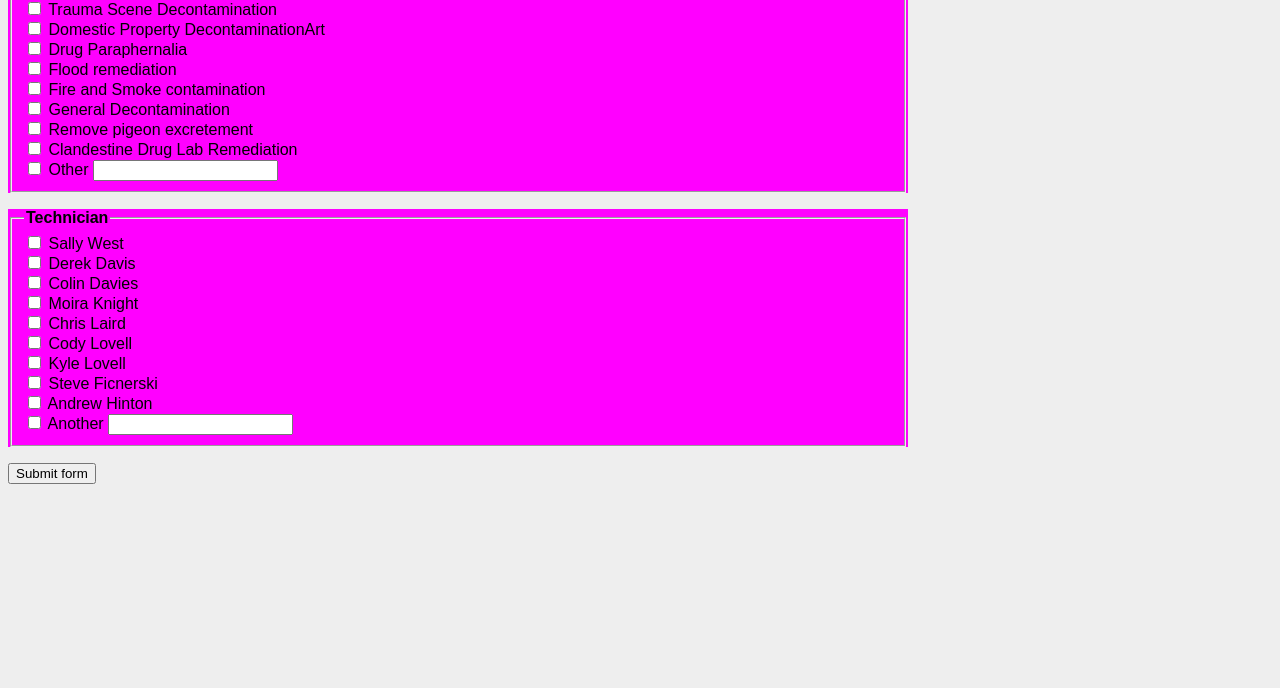
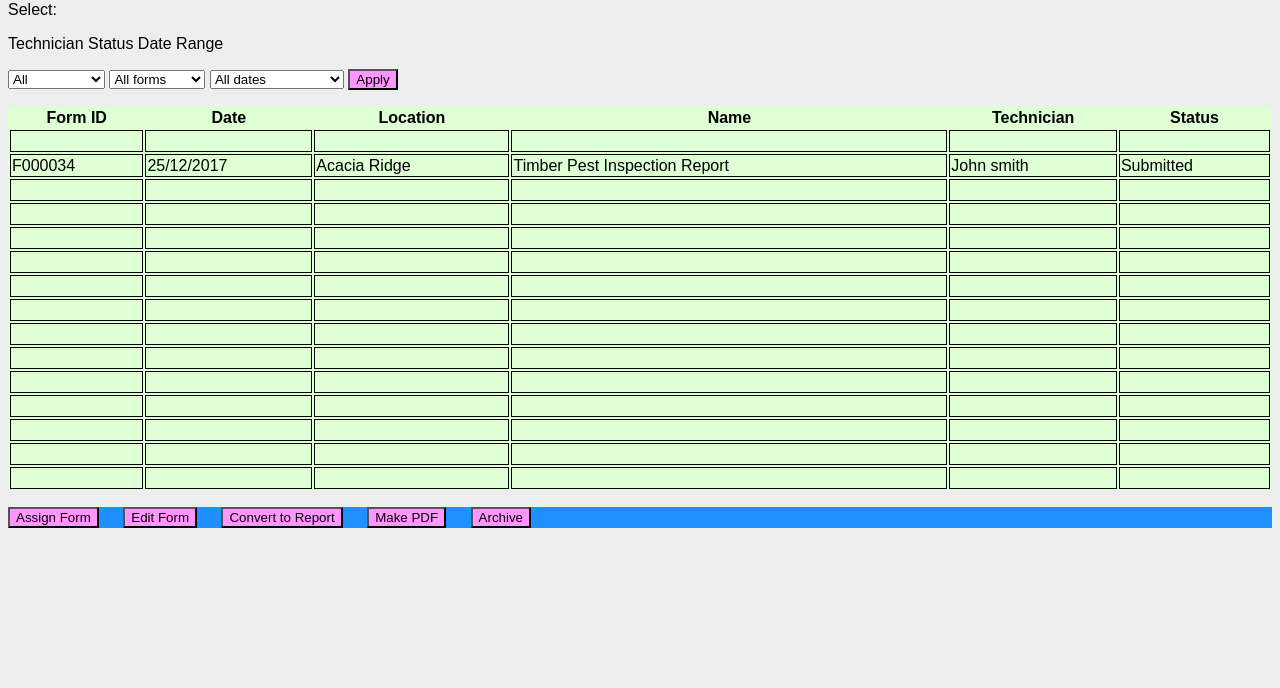
Before and after one commit to trevstrom/trevstrom.github.io, a plain HTML site: page index.html in a window 1280 px wide. Shown: the part 112-800 px from the top of the page. Drawn offline with Linux system fonts and the light colour scheme.

Commit message:
Now office app

```diff
--- a/index.html
+++ b/index.html
@@ -3,122 +3,224 @@
 <html>
 
 <head>
-<title>Treatment Completion Notice</title>
-<link href= style01.css rel="stylesheet" type="text/css" media="screen">
+	<title>Office Application</title>
+	<link href= style01.css rel="stylesheet" type="text/css" media="screen">
 </head>
 
 <body>
 
-<div id="wrapper">
-<h2>Treatment Completion Notice</h2>
-<div id="mainformr">
-<form>
-  <div id="task">
-  <fieldset>
-  <legend>Task Type</legend>
-    <div>
-      <input type="checkbox" id="coding" name="interest" value="coding">
-      <label for="coding">Mould Treatment</label>
-    </div>
-    <div>
-      <input type="checkbox" id="music" name="interest" value="music">
-      <label for="music">Trauma Scene Decontamination</label>
-    </div>
-    <div>
-      <input type="checkbox" id="art" name="interest" value="art">
-      <label for="art">Domestic Property DecontaminationArt</label>
-    </div>
-    <div>
-      <input type="checkbox" id="sports" name="interest" value="sports">
-      <label for="sports">Drug Paraphernalia</label>
-    </div>
-    <div>
-      <input type="checkbox" id="cooking" name="interest" value="cooking">
-      <label for="cooking">Flood remediation</label>
-    </div>
-    <div>
-      <input type="checkbox" id="cooking" name="interest" value="cooking">
-      <label for="cooking">Fire and Smoke contamination</label>
-    </div>
-    <div>
-      <input type="checkbox" id="cooking" name="interest" value="cooking">
-      <label for="cooking">General Decontamination</label>
-    </div>
-    <div>
-      <input type="checkbox" id="cooking" name="interest" value="cooking">
-      <label for="cooking">Remove pigeon excretement</label>
-    </div>
-    <div>
-      <input type="checkbox" id="cooking" name="interest" value="cooking">
-      <label for="cooking">Clandestine Drug Lab Remediation</label>
-    </div>
-    <div>
-    <div>
-      <input type="checkbox" id="other" name="interest" value="other">
-      <label for="other">Other</label>
-      <input type="text" id="otherValue" name="other">
-    </div>
-    </div>
-</fieldset>
-</div>
+	<div id="wrapper">
 
-<p></p>
-  <div id="task">
-  <fieldset>
-  <legend>Technician</legend>
-    <div>
-      <input type="checkbox" id="coding" name="interest" value="coding">
-      <label for="coding">Sally West</label>
-    </div>
-    <div>
-      <input type="checkbox" id="music" name="interest" value="music">
-      <label for="music">Derek Davis</label>
-    </div>
-    <div>
-      <input type="checkbox" id="art" name="interest" value="art">
-      <label for="art">Colin Davies</label>
-    </div>
-    <div>
-      <input type="checkbox" id="sports" name="interest" value="sports">
-      <label for="sports">Moira Knight</label>
-    </div>
-    <div>
-      <input type="checkbox" id="cooking" name="interest" value="cooking">
-      <label for="cooking">Chris Laird</label>
-    </div>
-    <div>
-      <input type="checkbox" id="cooking" name="interest" value="cooking">
-      <label for="cooking">Cody Lovell</label>
-    </div>
-    <div>
-      <input type="checkbox" id="cooking" name="interest" value="cooking">
-      <label for="cooking">Kyle Lovell</label>
-    </div>
-    <div>
-      <input type="checkbox" id="cooking" name="interest" value="cooking">
-      <label for="cooking">Steve Ficnerski</label>
-    </div>
-    <div>
-      <input type="checkbox" id="cooking" name="interest" value="cooking">
-      <label for="cooking">Andrew Hinton</label>
-    </div>
-    <div>
-    <div>
-      <input type="checkbox" id="other" name="interest" value="other">
-      <label for="other">Another</label>
-      <input type="text" id="otherValue" name="other">
-    </div>
-    </div>
-</fieldset>
-</div>
-<div>
-	<p></p>
-	<button type="submit">Submit form</button>
-</div>
+		<header>
+		<img src="Allgon1.JPG">
 
-</form>
-</div>
-</div>
+		<h1 id="OfficeHead"> Office Forms Dashboard</h1>
+
+		</header>
+
+		<div id="mainform">
+
+			<!-- <p><a href="Index.html">HOME PAGE</a></p> -->
+
+			<p></p>
+			<p>Select:</p>
+
+			<p>Technician                   Status             Date Range</p>
+
+			<select name="Technician">
+				<option selected="">All</option>
+				<option>Technician 1</option>
+				<option>Technician 2</option>
+				<option>Etc.....</option>
+			</select>
+
+			<select name="Status">
+				<option selected="">All forms</option>
+				<option>Assigned</option>
+				<option>Accepted</option>
+				<option>Submitted</option>
+				<option>Reported</option>
+				<option>Completed</option>
+				<option>Archived</option>
+				<option>ACTIVE?</option>
+				<option>OVERDUE?</option>
+				<option>Etc...</option>
+			</select>
+
+			<select name="Dates">
+				<option selected="">All dates</option>
+				<option>Select dates range</option>
+			</select>
+
+			<button>
+				Apply
+			</button>
+
+
+			<p></p>
+
+			<table style="width: 100%">
+				<thead>
+				<tr>
+					<th>Form ID</th>
+					<th>Date</th>
+					<th>Location</th>
+					<th>Name</th>
+					<th>Technician</th>
+					<th>Status</th>
+				</tr>
+				</thead>
+				<tbody>
+				<tr>
+					<td>&nbsp;</td>
+					<td>&nbsp;</td>
+					<td>&nbsp;</td>
+					<td>&nbsp;</td>
+					<td>&nbsp;</td>
+					<td>&nbsp;</td>
+				</tr>
+				<tr>
+					<td style="height: 19px">F000034</td>
+					<td style="height: 19px">25/12/2017</td>
+					<td style="height: 19px">Acacia Ridge</td>
+					<td style="height: 19px">Timber Pest Inspection Report</td>
+					<td style="height: 19px">John smith</td>
+					<td style="height: 19px">Submitted</td>
+				</tr>
+				<tr>
+					<td>&nbsp;</td>
+					<td>&nbsp;</td>
+					<td>&nbsp;</td>
+					<td>&nbsp;</td>
+					<td>&nbsp;</td>
+					<td>&nbsp;</td>
+				</tr>
+				<tr>
+					<td>&nbsp;</td>
+					<td class="auto-style1">&nbsp;</td>
+					<td>&nbsp;</td>
+					<td>&nbsp;</td>
+					<td>&nbsp;</td>
+					<td>&nbsp;</td>
+				</tr>
+				<tr>
+					<td>&nbsp;</td>
+					<td>&nbsp;</td>
+					<td>&nbsp;</td>
+					<td>&nbsp;</td>
+					<td>&nbsp;</td>
+					<td>&nbsp;</td>
+				</tr>
+				<tr>
+					<td>&nbsp;</td>
+					<td>&nbsp;</td>
+					<td>&nbsp;</td>
+					<td>&nbsp;</td>
+					<td>&nbsp;</td>
+					<td>&nbsp;</td>
+				</tr>
+				<tr>
+					<td>&nbsp;</td>
+					<td>&nbsp;</td>
+					<td>&nbsp;</td>
+					<td>&nbsp;</td>
+					<td>&nbsp;</td>
+					<td>&nbsp;</td>
+				</tr>
+				<tr>
+					<td>&nbsp;</td>
+					<td>&nbsp;</td>
+					<td>&nbsp;</td>
+					<td>&nbsp;</td>
+					<td>&nbsp;</td>
+					<td>&nbsp;</td>
+				</tr>
+				<tr>
+					<td>&nbsp;</td>
+					<td>&nbsp;</td>
+					<td>&nbsp;</td>
+					<td>&nbsp;</td>
+					<td>&nbsp;</td>
+					<td>&nbsp;</td>
+				</tr>
+				<tr>
+					<td>&nbsp;</td>
+					<td>&nbsp;</td>
+					<td>&nbsp;</td>
+					<td>&nbsp;</td>
+					<td>&nbsp;</td>
+					<td>&nbsp;</td>
+				</tr>
+				<tr>
+					<td>&nbsp;</td>
+					<td>&nbsp;</td>
+					<td>&nbsp;</td>
+					<td>&nbsp;</td>
+					<td>&nbsp;</td>
+					<td>&nbsp;</td>
+				</tr>
+				<tr>
+					<td>&nbsp;</td>
+					<td>&nbsp;</td>
+					<td>&nbsp;</td>
+					<td>&nbsp;</td>
+					<td>&nbsp;</td>
+					<td>&nbsp;</td>
+				</tr>
+				<tr>
+					<td>&nbsp;</td>
+					<td>&nbsp;</td>
+					<td>&nbsp;</td>
+					<td>&nbsp;</td>
+					<td>&nbsp;</td>
+					<td>&nbsp;</td>
+				</tr>
+				<tr>
+					<td>&nbsp;</td>
+					<td>&nbsp;</td>
+					<td>&nbsp;</td>
+					<td>&nbsp;</td>
+					<td>&nbsp;</td>
+					<td>&nbsp;</td>
+				</tr>
+				<tr>
+					<td>&nbsp;</td>
+					<td>&nbsp;</td>
+					<td>&nbsp;</td>
+					<td>&nbsp;</td>
+					<td>&nbsp;</td>
+					<td>&nbsp;</td>
+				</tr>
+			</tbody>
+			</table>
+
+			<p></p>
+
+			<footer>
+				<button>
+					Assign Form
+				</button>
+
+				<button>
+					Edit Form
+				</button>
+
+				<button>
+					Convert to Report
+				</button>
+
+				<button>
+					Make PDF
+				</button>
+
+				<button>
+					Archive
+				</button>
+			</footer>
+
+		</div>
+	</div>
+
 </body>
 
 </html>
--- a/style01.css
+++ b/style01.css
@@ -1,11 +1,63 @@
 
-/*
-#wrapper {width:1000px;}
-*/
 
-body	{background-color:#eeeeee;}
-body {font-family:Arial, Helvetica, sans-serif; {font-size:12px;}
-h2		{background-color:#FFCC99;}
-legend {font-size:16px; font-weight:bold;}
+body	{
+		background-color: #eeeeee;
+		font-family: Arial, Helvetica, Sans-serif;}
 
-#task {width:900px;background-color:fuchsia}
+h2 		{
+		background-color: #FFCC99;
+		border: thin;
+		border-color: black;}
+
+fieldset {
+		 background-color: azure;
+		 border: 1px solid black;
+		 margin: 6px;
+		 padding: 8px;
+		 margin-bottom: 12px;}
+
+legend	{
+		font-size: 16px;
+		font-weight: bold;
+		border: 1px solid black;
+		background-color: #FFFFCC;
+		padding-top: 2px;
+		padding-left: 6px;
+		padding-right: 10px;
+		margin-bottom: 6px;
+		margin-top: 12px;}
+
+table {
+	width:600px;
+}
+tr {
+	border: 1px black solid;
+}
+td {
+	border: 1px black solid;
+}
+
+table {
+	background-color:#DFFFD5}
+}
+
+select {
+	margin-right:30px;
+}
+
+button {
+	background-color:#FF95FF;
+	margin-right:20px;}
+
+header {
+	background-color:dodgerblue;
+}
+
+footer {
+	background-color:dodgerblue;
+}
+
+h1 {
+	display: inline;
+	margin-left:30px
+}
```
Also changed, not shown: Allgon1.JPG (added).
